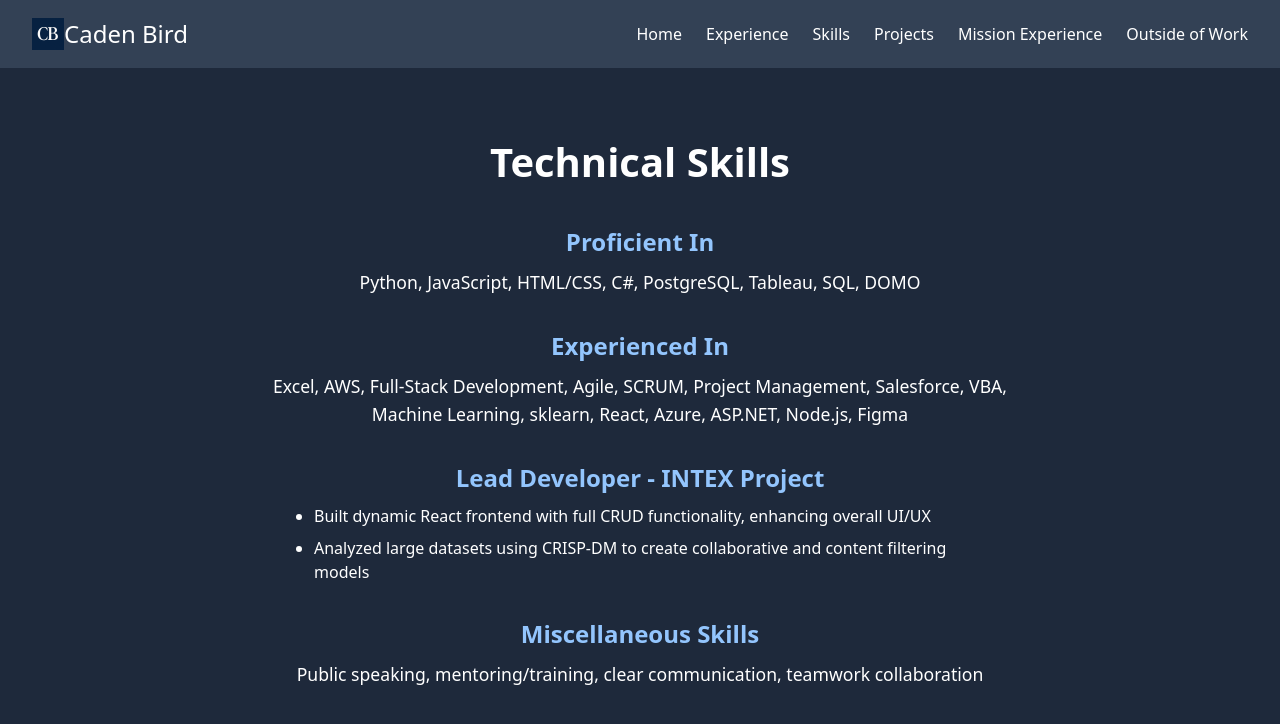
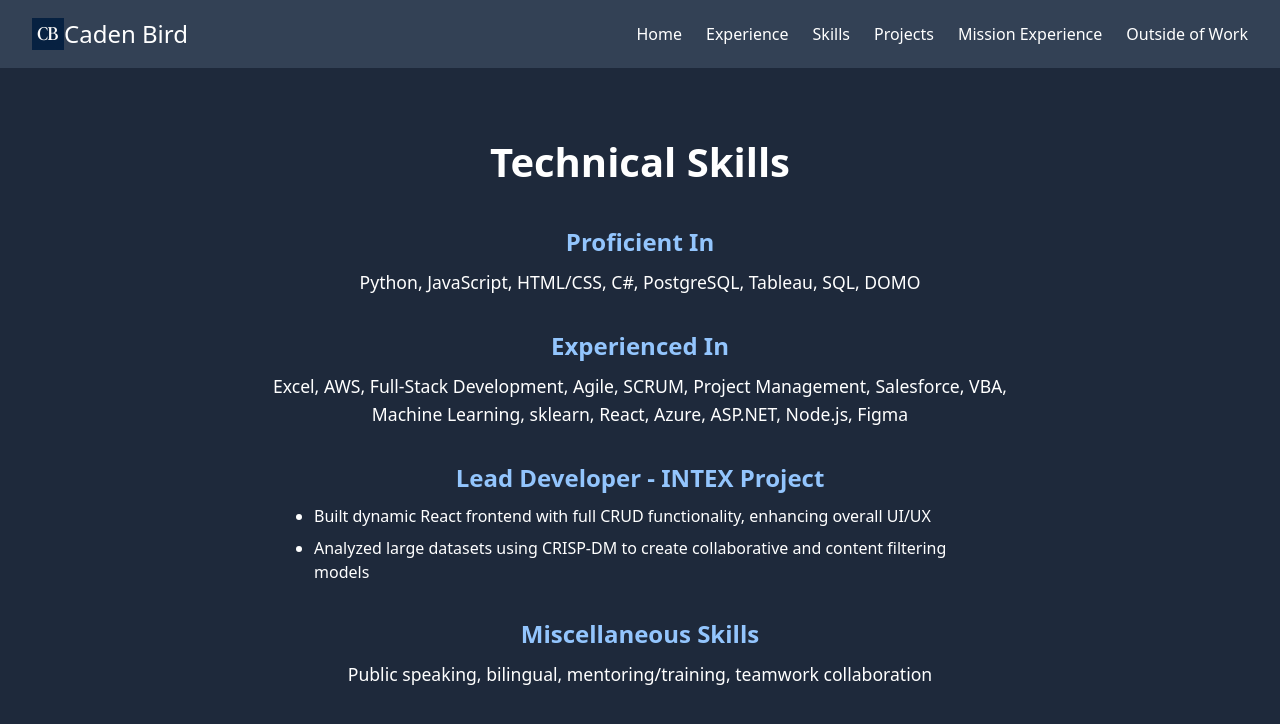
Before and after one commit to cadenbird10/resume_website, a React (Vite) app: page /skills in a window 1280 px wide. Shown: the top 724 px of the page. Built offline with nearby package versions, Linux system fonts and the light colour scheme.

Commit message:
skills updated once more

```diff
--- a/src/components/skills.tsx
+++ b/src/components/skills.tsx
@@ -30,7 +30,7 @@ const Skills: React.FC = () => {
       <div className="skills-category">
         <h3>Miscellaneous Skills</h3>
         <p>
-          Public speaking, mentoring/training, clear communication, teamwork collaboration
+          Public speaking, bilingual, mentoring/training, teamwork collaboration
         </p>
       </div>
     </section>
```
